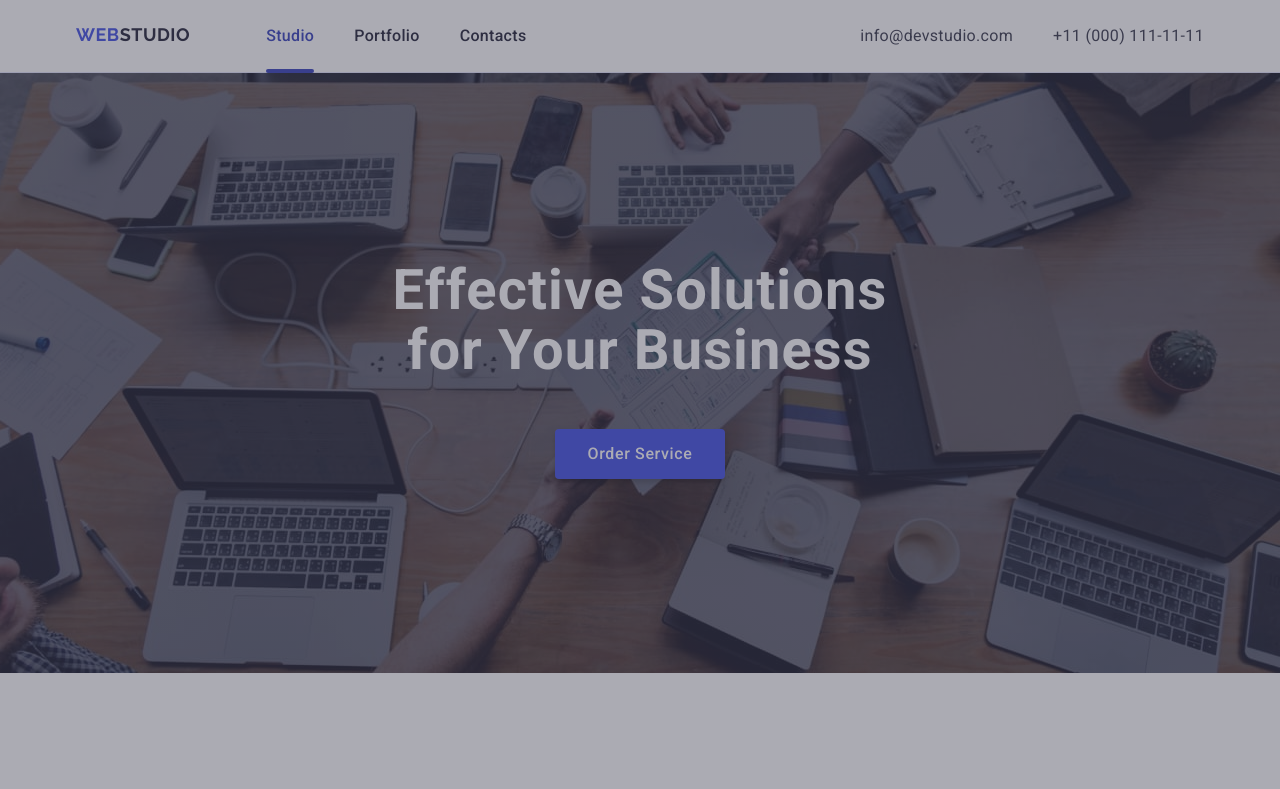
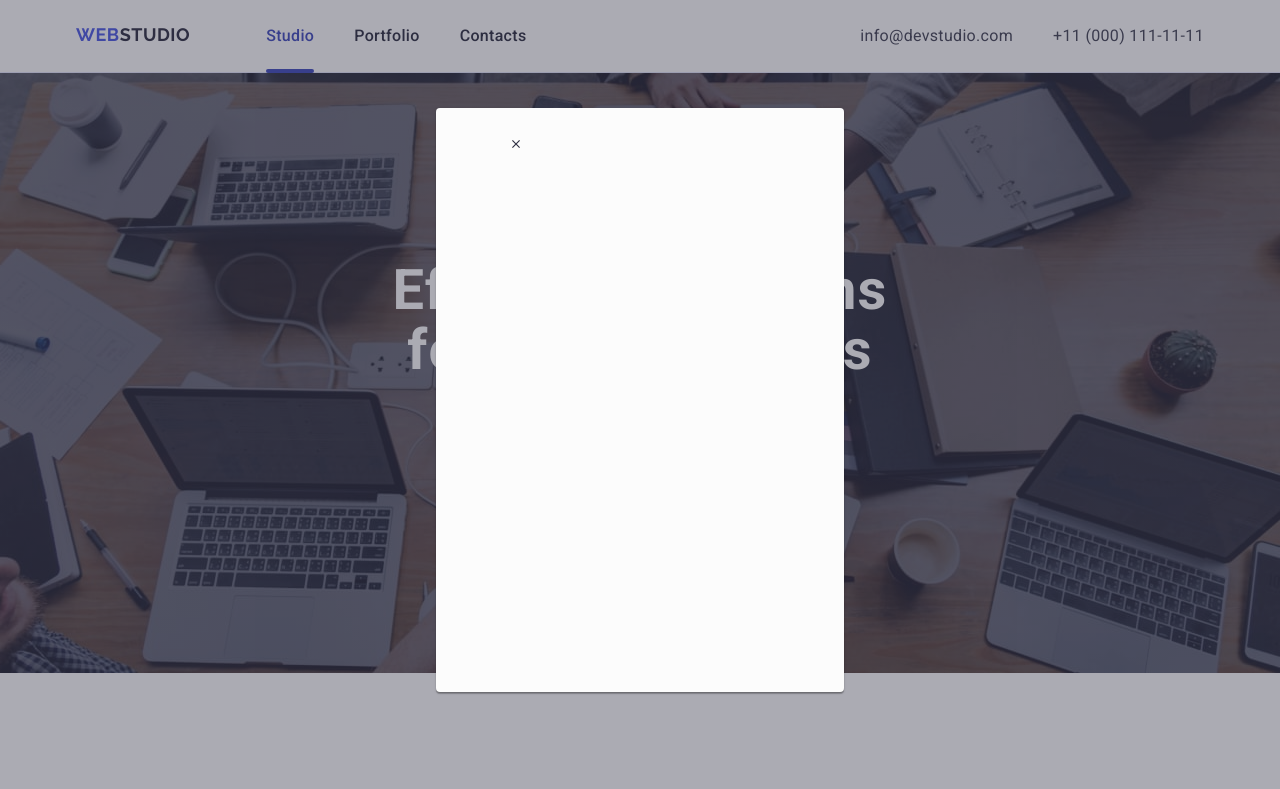
Before and after one commit to Olena2583/goit-markup-hw-05, a plain HTML site: page index.html in a window 1280 px wide. Shown: the top 789 px of the page. Drawn offline with nearby package versions, Linux system fonts and the light colour scheme.

Commit message:
add modal

```diff
--- a/css/styles.css
+++ b/css/styles.css
@@ -590,12 +590,51 @@ input::placeholder {
 
 /* modal */
 .backdrop {
-  position: absolute;
+  position: fixed;
   top: 0;
   left: 0;
   width: 100%;
   height: 100%;
   background-color: rgba(46, 47, 66, 0.4);
+  opacity: 0;
+  visibility: hidden;
+  pointer-events: none;
+  transition: opasity 250ms cubic-bezier(0.4, 0, 0.2, 1),
+    visibility 250ms cubic-bezier(0.4, 0, 0.2, 1);
 }
 .modal {
+  position: absolute;
+  top: 50%;
+  left: 50%;
+  width: 408px;
+  min-height: 584px;
+  border-radius: 4px;
+  box-shadow: 0 1px 1px 0 rgba(0, 0, 0, 0.14), 0 1px 3px 0 rgba(0, 0, 0, 0.12),
+    0 2px 1px 0 rgba(0, 0, 0, 0.2);
+  background-color: #fcfcfc;
+  transition: transform 250ms cubic-bezier(0.4, 0, 0.2, 1);
+  transform: translate(-50%, -50%);
 }
+
+.backdrop.is-open {
+  opacity: 1;
+  visibility: visible;
+  pointer-events: auto;
+  transition: transform 250ms cubic-bezier(0.4, 0, 0.2, 1);
+}
+.backdrop:not(.is-open).modal {
+  transform: translate(-50%, -50%) scale(1.5);
+}
+.modal-close-btn {
+  position: absolute;
+  top: 24px;
+  right: 24px;
+  border-radius: 50%;
+  fill: #e7e9fc;
+  border-color: rgba(0, 0, 0, 0.1);
+  border: 1px;
+  padding: 8px;
+}
+.modal-close {
+  fill: #2e2f42;
+}
--- a/index.html
+++ b/index.html
@@ -501,8 +501,17 @@
         </div>
       </div>
     </footer>
-    <div class="backdrop">
-      <div class="modal"></div>
+    <div class="backdrop is-open">
+      <div class="modal">
+        <buttom class="modal-close-btn"
+          ><svg class="modal-close">
+            <use
+              width="8"
+              height="8"
+              href="./images/icons.svg#icon-close-black-18dp-2-1-1"
+            ></use></svg
+        ></buttom>
+      </div>
     </div>
   </body>
 </html>
```
